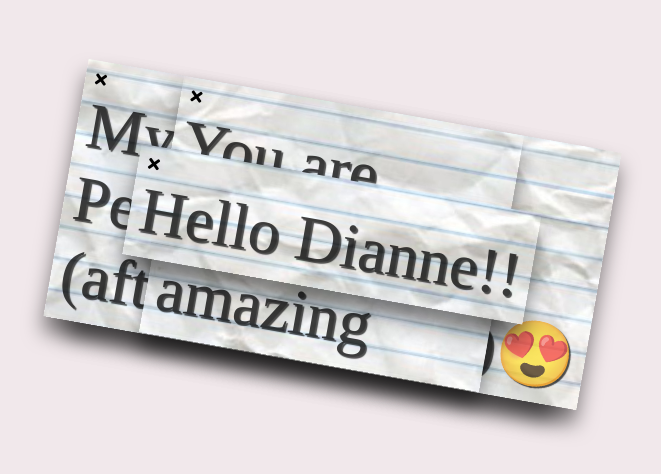
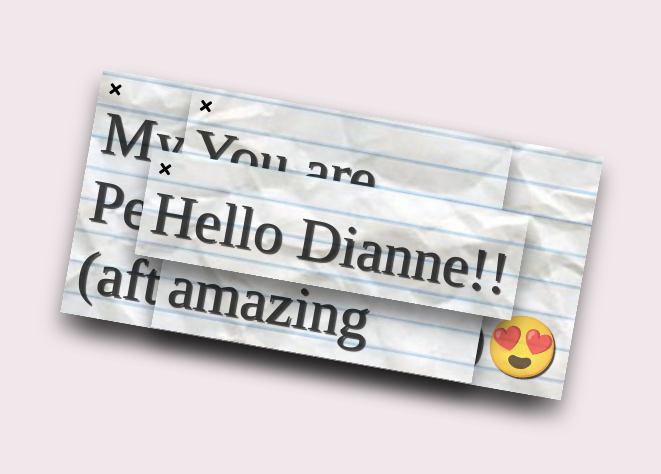
Before and after one commit to OtomeHazo/Valentine, a plain HTML site: page index.html in a window 1280 px wide. Shown: the part 166-640 px from the top of the page, without its empty margins (308-969 px from the left). Drawn offline with Linux system fonts and the light colour scheme; a web font is replaced by a local one.

Commit message:
Update style.css

```diff
--- a/style.css
+++ b/style.css
@@ -16,7 +16,7 @@ body{
     background-image: url("assets/paper.jpg");
     background-size: 900px;
     background-position: center center;
-    padding: 20px;
+
     transform: rotateZ(10deg);
     box-shadow: 1px 15px 20px 0 rgba(0,0,0, 0.5);
     position: absolute;
@@ -26,7 +26,7 @@ body{
 }
 p{
     font-family: 'Zeyada';
-    font-size:  4em;
+    font-size:  60px;
     opacity: 0.75;
     text-shadow: 2px 1.5px 1px rgba(0,0,0, 0.9);
 }
```
